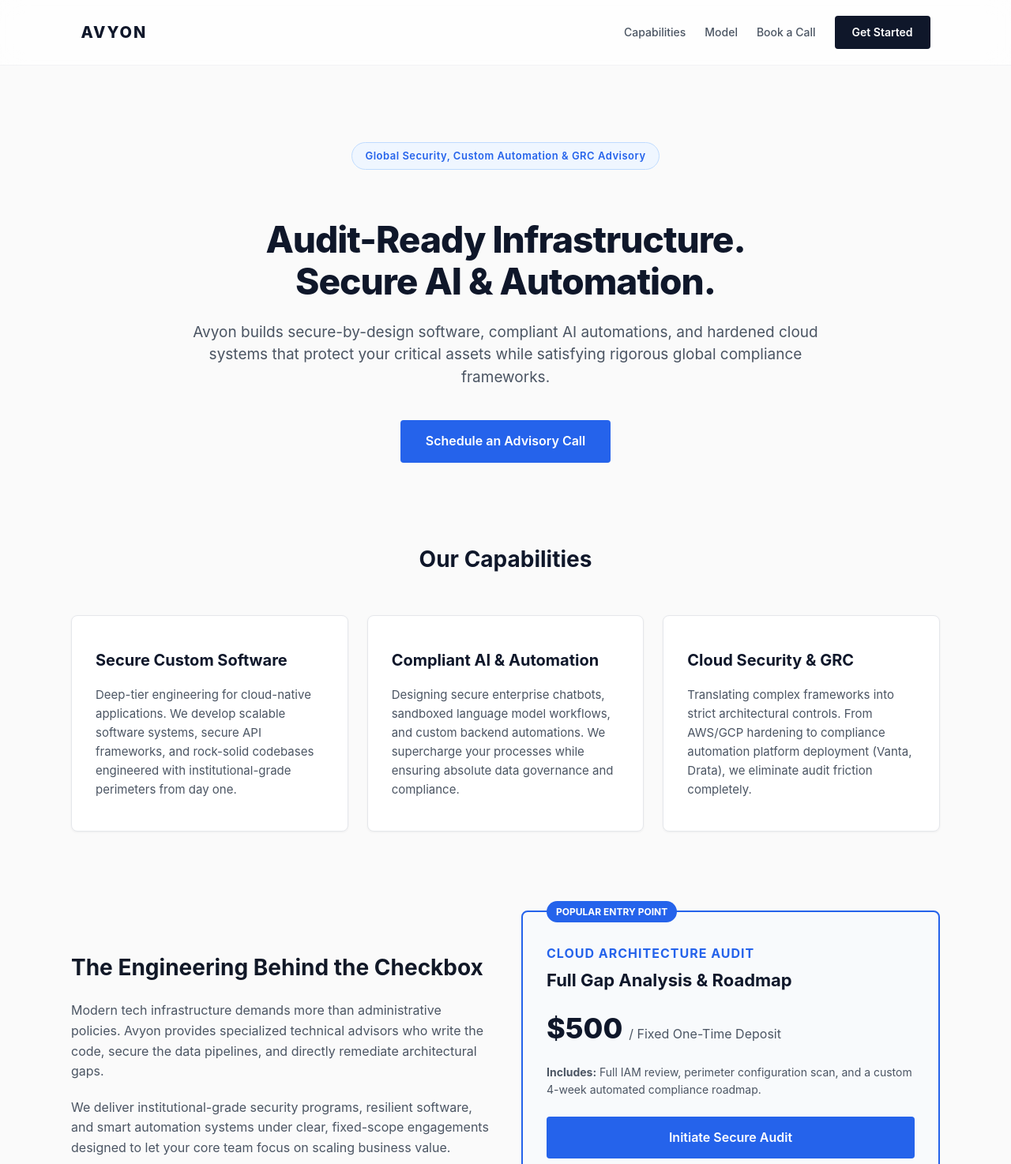
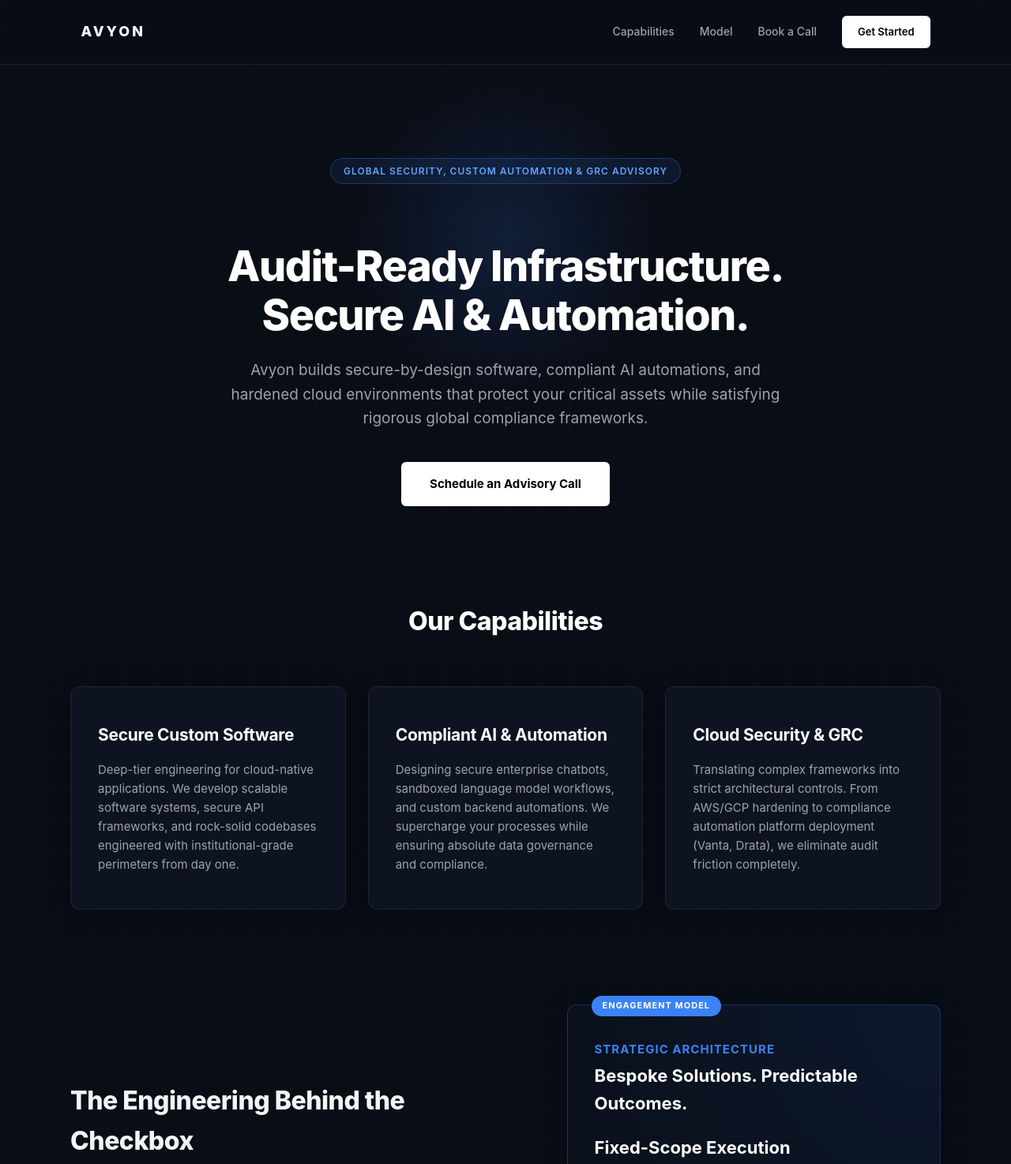
Before and after one commit to smtkamal/avyon-website, a plain HTML site: page index.html in a window 1280 px wide. Shown: the top 1474 px of the page at 79% size. Drawn offline with nearby package versions, Linux system fonts and the light colour scheme; a script that the page names is missing.

Commit message:
Update index.html

```diff
--- a/index.html
+++ b/index.html
@@ -5,96 +5,140 @@
     <meta name="viewport" content="width=device-width, initial-scale=1.0">
     <title>Avyon | Enterprise Cloud Security, Secure AI & GRC Advisory</title>
 
-    <!-- Animate On Scroll (AOS) Animations CSS -->
     <link rel="stylesheet" href="https://cdnjs.cloudflare.com/ajax/libs/aos/2.3.4/aos.css" />
 
     <style>
         :root {
-            --bg-main: #fafafa;
-            --bg-card: #ffffff;
-            --text-main: #111827;
-            --text-muted: #4b5563;
-            --primary: #0f172a;
-            --accent: #2563eb;
-            --border: #e5e7eb;
+            --bg-main: #090d16;
+            --bg-card: rgba(17, 24, 39, 0.7);
+            --text-main: #f3f4f6;
+            --text-muted: #9ca3af;
+            --primary: #ffffff;
+            --accent: #3b82f6;
+            --accent-glow: rgba(59, 130, 246, 0.15);
+            --border: rgba(255, 255, 255, 0.08);
         }
-        body { font-family: -apple-system, BlinkMacSystemFont, "Segoe UI", Roboto, Helvetica, Arial, sans-serif; background-color: var(--bg-main); color: var(--text-main); margin: 0; padding: 0; line-height: 1.6; -webkit-font-smoothing: antialiased; overflow-x: hidden; }
 
-        /* Step 2: Advanced Glassmorphic Navigation Bar */
+        * { box-sizing: border-box; }
+
+        body {
+            font-family: -apple-system, BlinkMacSystemFont, "Segoe UI", Roboto, Helvetica, Arial, sans-serif;
+            background-color: var(--bg-main);
+            color: var(--text-main);
+            margin: 0;
+            padding: 0;
+            line-height: 1.6;
+            -webkit-font-smoothing: antialiased;
+            overflow-x: hidden;
+            background-image:
+                linear-gradient(rgba(255, 255, 255, 0.01) 1px, transparent 1px),
+                linear-gradient(90deg, rgba(255, 255, 255, 0.01) 1px, transparent 1px);
+            background-size: 40px 40px;
+        }
+
+        /* Ambient Glow Blobs */
+        .glow-blob {
+            position: absolute;
+            width: 400px;
+            height: 400px;
+            background: radial-gradient(circle, var(--accent-glow) 0%, transparent 70%);
+            top: -100px;
+            left: 50%;
+            transform: translateX(-50%);
+            z-index: -1;
+            pointer-events: none;
+        }
+
+        /* Advanced Glassmorphic Navigation Bar */
         header {
-            background: rgba(255, 255, 255, 0.7);
-            backdrop-filter: blur(16px);
-            -webkit-backdrop-filter: blur(16px);
+            background: rgba(9, 13, 22, 0.7);
+            backdrop-filter: blur(20px);
+            -webkit-backdrop-filter: blur(20px);
             padding: 20px 8%;
             display: flex;
             justify-content: space-between;
             align-items: center;
             position: fixed;
-            width: 84%;
+            width: 100%;
             top: 0;
             z-index: 1000;
-            border-bottom: 1px solid rgba(229, 231, 235, 0.5);
+            border-bottom: 1px solid var(--border);
         }
-        .logo { font-size: 20px; font-weight: 800; color: var(--primary); letter-spacing: 2px; text-decoration: none; }
-        .nav-links { display: flex; gap: 24px; align-items: center; }
+        .logo { font-size: 18px; font-weight: 800; color: var(--primary); letter-spacing: 3px; text-decoration: none; }
+        .nav-links { display: flex; gap: 32px; align-items: center; }
         .nav-link { color: var(--text-muted); text-decoration: none; font-size: 14px; font-weight: 500; transition: color 0.2s; }
-        .nav-link:hover { color: var(--primary); }
-        .cta-nav { background: var(--primary); color: #fff; padding: 10px 22px; font-size: 14px; font-weight: 600; border-radius: 4px; text-decoration: none; transition: all 0.2s; }
-        .cta-nav:hover { background: var(--accent); }
+        .nav-link:hover { color: var(--accent); }
+        .cta-nav { background: #fff; color: #000; padding: 10px 20px; font-size: 13px; font-weight: 600; border-radius: 6px; text-decoration: none; transition: all 0.2s; }
+        .cta-nav:hover { background: var(--accent); color: #fff; box-shadow: 0 0 15px var(--accent-glow); }
 
-        .container { max-width: 1100px; margin: 180px auto 80px auto; padding: 0 24px; }
+        .container { max-width: 1150px; margin: 200px auto 100px auto; padding: 0 24px; position: relative; }
 
         /* Hero Section */
-        .hero { text-align: center; max-width: 800px; margin: 0 auto 100px auto; }
-        .badge { display: inline-block; background: #eff6ff; border: 1px solid #bfdbfe; padding: 6px 16px; border-radius: 9999px; font-size: 13px; font-weight: 600; color: var(--accent); margin-bottom: 24px; letter-spacing: 0.5px; }
-        h1 { font-size: 46px; color: var(--primary); margin-bottom: 24px; font-weight: 800; line-height: 1.15; letter-spacing: -1px; }
-        .subtitle { font-size: 19px; color: var(--text-muted); margin-bottom: 40px; line-height: 1.5; }
+        .hero { text-align: center; max-width: 850px; margin: 0 auto 120px auto; position: relative; }
+        .badge { display: inline-block; background: rgba(59, 130, 246, 0.1); border: 1px solid rgba(59, 130, 246, 0.3); padding: 6px 16px; border-radius: 9999px; font-size: 12px; font-weight: 600; color: #60a5fa; margin-bottom: 28px; letter-spacing: 1px; text-transform: uppercase; }
+        h1 { font-size: 54px; color: var(--primary); margin-bottom: 24px; font-weight: 800; line-height: 1.15; letter-spacing: -1.5px; }
+        .subtitle { font-size: 19px; color: var(--text-muted); margin-bottom: 40px; line-height: 1.6; max-width: 700px; margin-left: auto; margin-right: auto; }
 
         /* Section Styling */
-        section { margin-bottom: 100px; scroll-margin-top: 120px; }
-        .section-title { text-align: center; font-size: 28px; font-weight: 700; color: var(--primary); margin-bottom: 48px; position: relative; }
+        section { margin-bottom: 120px; scroll-margin-top: 140px; }
+        .section-title { text-align: center; font-size: 32px; font-weight: 800; color: var(--primary); margin-bottom: 56px; letter-spacing: -0.5px; }
 
         /* Grid Layouts */
-        .grid-3 { display: grid; grid-template-columns: repeat(3, 1fr); gap: 24px; }
-        .grid-2 { display: grid; grid-template-columns: 1fr 1fr; gap: 40px; align-items: center; }
+        .grid-3 { display: grid; grid-template-columns: repeat(3, 1fr); gap: 28px; }
+        .grid-2 { display: grid; grid-template-columns: 1.1fr 0.9fr; gap: 50px; align-items: center; }
 
-        .card { background: var(--bg-card); padding: 40px 30px; border-radius: 8px; border: 1px solid var(--border); box-shadow: 0 1px 3px rgba(0,0,0,0.05); transition: transform 0.2s, box-shadow 0.2s; }
-        .card:hover { transform: translateY(-4px); box-shadow: 0 10px 15px -3px rgba(0,0,0,0.05); }
-        .card h3 { margin: 0 0 16px 0; font-size: 20px; font-weight: 700; color: var(--primary); }
-        .card p { margin: 0; color: var(--text-muted); font-size: 15px; }
+        /* Premium Card Styling */
+        .card {
+            background: var(--bg-card);
+            padding: 44px 34px;
+            border-radius: 12px;
+            border: 1px solid var(--border);
+            box-shadow: 0 4px 30px rgba(0, 0, 0, 0.4);
+            backdrop-filter: blur(5px);
+            -webkit-backdrop-filter: blur(5px);
+            transition: all 0.3s cubic-bezier(0.16, 1, 0.3, 1);
+        }
+        .card:hover {
+            transform: translateY(-4px);
+            border-color: rgba(59, 130, 246, 0.4);
+            box-shadow: 0 12px 30px rgba(59, 130, 246, 0.1);
+        }
+        .card h3 { margin: 0 0 16px 0; font-size: 21px; font-weight: 700; color: var(--primary); letter-spacing: -0.3px; }
+        .card p { margin: 0; color: var(--text-muted); font-size: 15px; line-height: 1.6; }
 
         /* Frameworks List */
         .framework-tags { display: flex; flex-wrap: wrap; gap: 12px; justify-content: center; margin-top: 20px; }
-        .tag { background: #fff; border: 1px solid var(--border); padding: 8px 20px; border-radius: 6px; font-weight: 600; font-size: 14px; color: var(--primary); }
+        .tag { background: rgba(255,255,255,0.03); border: 1px solid var(--border); padding: 10px 22px; border-radius: 8px; font-weight: 500; font-size: 14px; color: #e5e7eb; transition: all 0.2s; }
+        .tag:hover { background: rgba(59, 130, 246, 0.1); border-color: var(--accent); color: #fff; }
 
-        /* Step 1: Sleek Inbound Lead Capture Form Styling */
-        .form-container { background: var(--bg-card); border: 1px solid var(--border); padding: 50px 40px; border-radius: 12px; box-shadow: 0 4px 6px -1px rgba(0,0,0,0.02); max-width: 650px; margin: 0 auto; }
+        /* Sleek Lead Capture Form */
+        .form-container { background: rgba(11, 17, 30, 0.8); border: 1px solid var(--border); padding: 50px 40px; border-radius: 16px; box-shadow: 0 20px 40px rgba(0,0,0,0.5); max-width: 680px; margin: 0 auto; }
         .form-group { margin-bottom: 24px; text-align: left; }
-        .form-group label { display: block; font-size: 14px; font-weight: 600; color: var(--primary); margin-bottom: 8px; }
-        .form-group input, .form-group textarea, .form-group select { width: 100%; padding: 12px 16px; border: 1px solid var(--border); border-radius: 6px; font-size: 15px; box-sizing: border-box; background-color: #f9fafb; font-family: inherit; transition: all 0.2s; }
-        .form-group input:focus, .form-group textarea:focus, .form-group select:focus { outline: none; border-color: var(--accent); background-color: #fff; box-shadow: 0 0 0 4px #dbeafe; }
-        .form-submit-btn { width: 100%; background: var(--primary); color: #fff; padding: 14px; font-size: 16px; font-weight: 600; border-radius: 6px; border: none; cursor: pointer; transition: background 0.2s; }
-        .form-submit-btn:hover { background: var(--accent); }
+        .form-group label { display: block; font-size: 13px; font-weight: 600; color: #9ca3af; margin-bottom: 8px; text-transform: uppercase; letter-spacing: 0.5px; }
+        .form-group input, .form-group textarea, .form-group select { width: 100%; padding: 14px 18px; border: 1px solid var(--border); border-radius: 8px; font-size: 15px; box-sizing: border-box; background-color: rgba(255,255,255,0.02); color: #fff; font-family: inherit; transition: all 0.2s; }
+        .form-group input:focus, .form-group textarea:focus, .form-group select:focus { outline: none; border-color: var(--accent); background-color: rgba(255,255,255,0.05); box-shadow: 0 0 0 4px rgba(59, 130, 246, 0.2); }
+        .form-group select option { background-color: #090d16; color: #fff; }
+        .form-submit-btn { width: 100%; background: #fff; color: #000; padding: 16px; font-size: 15px; font-weight: 700; border-radius: 8px; border: none; cursor: pointer; transition: all 0.2s; text-transform: uppercase; letter-spacing: 0.5px; }
+        .form-submit-btn:hover { background: var(--accent); color: #fff; box-shadow: 0 0 20px var(--accent-glow); }
 
-        /* Step 5: Monetization / Fixed Offer Placement */
-        .pricing-box { background: #f8fafc; border: 2px solid var(--accent); position: relative; }
-        .pricing-badge { position: absolute; top: -14px; left: 30px; background: var(--accent); color: white; padding: 4px 12px; font-size: 12px; font-weight: 700; border-radius: 9999px; text-transform: uppercase; }
-        .price-tag { font-size: 36px; font-weight: 800; color: var(--primary); margin: 15px 0; }
-        .price-tag span { font-size: 16px; color: var(--text-muted); font-weight: 400; }
+        /* Engagement Box Highlight */
+        .pricing-box { border: 1px solid rgba(59, 130, 246, 0.3); position: relative; background: radial-gradient(ellipse at top right, rgba(59,130,246,0.1), transparent); }
+        .pricing-badge { position: absolute; top: -12px; left: 30px; background: var(--accent); color: white; padding: 4px 14px; font-size: 11px; font-weight: 700; border-radius: 9999px; text-transform: uppercase; letter-spacing: 1px; }
 
-        .cta-banner { background: var(--primary); color: #fff; padding: 60px 40px; border-radius: 8px; text-align: center; }
-        .cta-banner h2 { font-size: 32px; font-weight: 700; margin: 0 0 16px 0; }
-        .cta-banner p { color: #94a3b8; font-size: 18px; max-width: 600px; margin: 0 auto 32px auto; }
-        .cta-main { background: var(--accent); color: #fff; padding: 14px 32px; font-size: 16px; font-weight: 600; border-radius: 4px; text-decoration: none; display: inline-block; transition: background 0.2s; border: none; cursor: pointer; }
-        .cta-main:hover { background: #1d4ed8; }
+        .cta-main { background: #fff; color: #000; padding: 16px 36px; font-size: 15px; font-weight: 700; border-radius: 6px; text-decoration: none; display: inline-block; transition: all 0.2s; border: none; cursor: pointer; }
+        .cta-main:hover { background: var(--accent); color: #fff; box-shadow: 0 0 25px rgba(59, 130, 246, 0.4); }
 
-        footer { text-align: center; padding: 40px 0; color: var(--text-muted); font-size: 14px; border-top: 1px solid var(--border); margin-top: 80px; }
+        /* Calendly Embed Styling Tweaks */
+        .calendar-wrap { background: rgba(255,255,255,0.01); border: 1px solid var(--border); border-radius: 16px; overflow: hidden; box-shadow: 0 20px 40px rgba(0,0,0,0.3); }
+
+        footer { text-align: center; padding: 50px 0; color: #4b5563; font-size: 14px; border-top: 1px solid var(--border); margin-top: 100px; }
 
         @media (max-width: 768px) {
-            header { width: 84%; padding: 20px 8%; }
-            h1 { font-size: 32px; }
+            header { width: 100%; padding: 20px 5%; }
+            .nav-links { display: none; } /* Mobile basic fallback */
+            h1 { font-size: 38px; }
             .grid-3, .grid-2 { grid-template-columns: 1fr; }
-            .container { margin-top: 140px; }
+            .container { margin-top: 150px; }
             .form-container { padding: 30px 20px; }
         }
     </style>
@@ -112,16 +156,15 @@
     </header>
 
     <div class="container">
+        <div class="glow-blob"></div>
 
-        <!-- Hero Section -->
         <section class="hero" data-aos="fade-up">
             <span class="badge">Global Security, Custom Automation & GRC Advisory</span>
             <h1>Audit-Ready Infrastructure.<br>Secure AI & Automation.</h1>
-            <p class="subtitle">Avyon builds secure-by-design software, compliant AI automations, and hardened cloud systems that protect your critical assets while satisfying rigorous global compliance frameworks.</p>
+            <p class="subtitle">Avyon builds secure-by-design software, compliant AI automations, and hardened cloud environments that protect your critical assets while satisfying rigorous global compliance frameworks.</p>
             <a href="#book" class="cta-main">Schedule an Advisory Call</a>
         </section>
 
-        <!-- Core Capabilities Section -->
         <section id="capabilities">
             <div class="section-title" data-aos="fade-up">Our Capabilities</div>
             <div class="grid-3">
@@ -140,28 +183,25 @@
             </div>
         </section>
 
-        <!-- Value Prop / Engagement Model & Payments -->
         <section id="engagement" class="grid-2">
             <div data-aos="fade-right">
-                <h2 style="font-size: 28px; font-weight: 700; margin-bottom: 20px;">The Engineering Behind the Checkbox</h2>
-                <p style="color: var(--text-muted); font-size: 16px; margin-bottom: 20px;">Modern tech infrastructure demands more than administrative policies. Avyon provides specialized technical advisors who write the code, secure the data pipelines, and directly remediate architectural gaps.</p>
-                <p style="color: var(--text-muted); font-size: 16px;">We deliver institutional-grade security programs, resilient software, and smart automation systems under clear, fixed-scope engagements designed to let your core team focus on scaling business value.</p>
+                <h2 style="font-size: 32px; font-weight: 800; margin-bottom: 20px; letter-spacing: -0.5px;">The Engineering Behind the Checkbox</h2>
+                <p style="color: var(--text-muted); font-size: 16px; margin-bottom: 20px; line-height: 1.7;">Modern tech infrastructure demands more than administrative policies. Avyon provides specialized technical advisors who write the code, secure the data pipelines, and directly remediate architectural gaps.</p>
+                <p style="color: var(--text-muted); font-size: 16px; line-height: 1.7;">We deliver institutional-grade security programs, resilient software, and smart automation systems under clear, fixed-scope engagements designed to let your core team focus on scaling business value.</p>
             </div>
 
-            <!-- Step 5: Stripe Fixed Price Entry Point Option -->
             <div class="card pricing-box" data-aos="fade-left">
-                <div class="pricing-badge">Popular Entry Point</div>
-                <h3 style="color: var(--accent); font-size: 16px; text-transform: uppercase; letter-spacing: 1px; margin-bottom: 4px;">Cloud Architecture Audit</h3>
-                <h4 style="font-size: 22px; margin: 0; color: var(--primary);">Full Gap Analysis & Roadmap</h4>
-                <div class="price-tag">$500 <span>/ Fixed One-Time Deposit</span></div>
-                <p style="margin-bottom: 12px; font-size: 14px;"><strong>Includes:</strong> Full IAM review, perimeter configuration scan, and a custom 4-week automated compliance roadmap.</p>
+                <div class="pricing-badge">Engagement Model</div>
+                <h3 style="color: var(--accent); font-size: 15px; text-transform: uppercase; letter-spacing: 1px; margin-bottom: 4px;">Strategic Architecture</h3>
+                <h4 style="font-size: 22px; margin: 0; color: var(--primary);">Bespoke Solutions. Predictable Outcomes.</h4>
+                <div style="font-size: 22px; font-weight: 700; margin: 20px 0 10px 0; color: #fff;">Fixed-Scope Execution</div>
+                <p style="margin-bottom: 16px; font-size: 15px; color: var(--text-muted); line-height: 1.6;">We eliminate the friction of unpredictable billing. Every engagement starts with a comprehensive gap analysis and a transparent, milestone-driven roadmap customized to your specific tech stack.</p>
+                <p style="margin-bottom: 20px; font-size: 14px; color: #e5e7eb;"><strong>Timeline:</strong> Rapid 4–6 week high-impact deployment pipelines.</p>
 
-                <!-- PASTE YOUR STRIPE CHECKOUT LINK INSIDE href="..." BELOW -->
-                <a href="#" target="_blank" class="cta-main" style="width: 100%; text-align: center; box-sizing: border-box; margin-top: 10px;">Initiate Secure Audit</a>
+                <a href="#book" class="cta-main" style="width: 100%; text-align: center; box-sizing: border-box; display: block;">Request Architecture Briefing</a>
             </div>
         </section>
 
-        <!-- Global Frameworks Section -->
         <section style="text-align: center;" data-aos="fade-up">
             <div class="section-title">Supported Frameworks & Standards</div>
             <div class="framework-tags">
@@ -174,25 +214,22 @@
             </div>
         </section>
 
-        <!-- Step 4: Calendly Embed Booking Widget Section -->
         <section id="book" style="text-align: center;" data-aos="fade-up">
             <div class="section-title">Schedule an Infrastructure Review</div>
             <p style="color: var(--text-muted); max-width: 600px; margin: -20px auto 40px auto; font-size: 17px;">Select a timeslot below to align with an enterprise solutions architecture specialist instantly.</p>
 
-            <!-- START CALENDLY EMBED CODE -->
-            <div class="calendly-inline-widget" data-url="https://calendly.com/contact-avyon/30min" style="min-width:320px;height:700px;"></div>
-            <script type="text/javascript" src="https://assets.calendly.com/assets/external/widget.js" async></script>
-            <!-- END CALENDLY EMBED CODE -->
+            <div class="calendar-wrap">
+                <div class="calendly-inline-widget" data-url="https://calendly.com/contact-avyon/30min" style="min-width:320px;height:700px;"></div>
+                <script type="text/javascript" src="https://assets.calendly.com/assets/external/widget.js" async></script>
+                </div>
         </section>
 
-        <!-- Step 1: Web3Forms Inbound Lead Capture Section -->
         <section id="contact" style="text-align: center;" data-aos="fade-up">
             <div class="section-title">Initiate an Engagement Briefing</div>
             <p style="color: var(--text-muted); max-width: 600px; margin: -20px auto 40px auto; font-size: 17px;">Have a specific pipeline automation requirement or strict compliance milestone? Send your parameters securely.</p>
 
             <div class="form-container">
                 <form action="https://api.web3forms.com/submit" method="POST">
-                    <!-- PASTE YOUR WEB3FORMS ACCESS KEY DIRECTLY BELOW -->
                     <input type="hidden" name="access_key" value="85581e7d-c085-4fc9-835b-4ecd6373b8a7">
                     <input type="hidden" name="subject" value="New High-Value Avyon Lead Generated">
                     <input type="checkbox" name="botcheck" id="" style="display: none;">
@@ -234,13 +271,12 @@
         <p>&copy; 2026 Avyon LLC. All rights reserved. Providing Professional Cybersecurity & Software Consulting Internationally.</p>
     </footer>
 
-    <!-- Animate On Scroll (AOS) Animation Script Scripts -->
     <script src="https://cdnjs.cloudflare.com/ajax/libs/aos/2.3.4/aos.js"></script>
     <script>
         AOS.init({
-            duration: 800, // Speed of animation (800ms)
-            once: true,    // Run animation only once when scrolling down
-            offset: 100    // Start animating when element is 100px close to screen view
+            duration: 800,
+            once: true,
+            offset: 80
         });
     </script>
 
```
